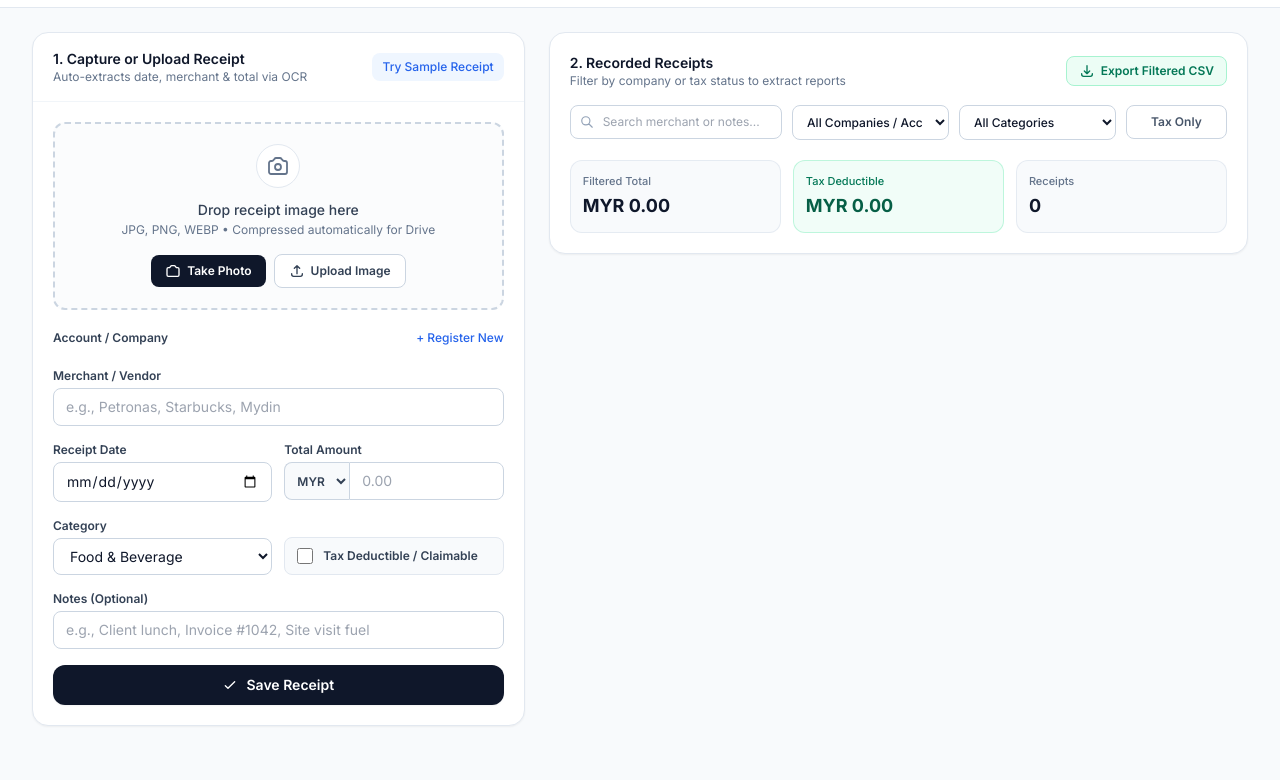
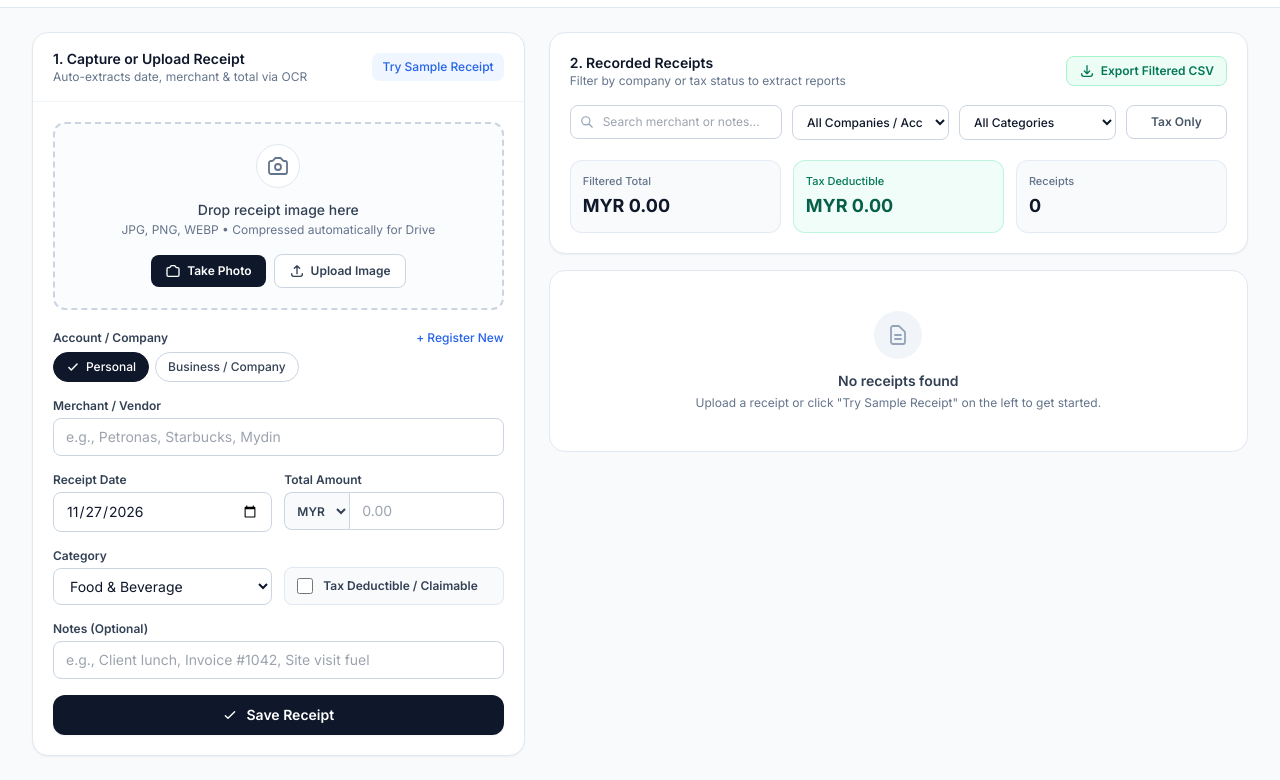
Before and after one commit to amkamarul/recieptkam, a plain HTML site: page index.html in a window 1280 px wide. Shown: the part 57-837 px from the top of the page. Before the commit the page ends 807 px from the top, so only its background shows below. Drawn offline with nearby package versions, Linux system fonts and the light colour scheme.

Commit message:
Update index.html

```diff
--- a/index.html
+++ b/index.html
@@ -521,6 +521,7 @@ function doGet() {
     .setMimeType(ContentService.MimeType.JSON);
 }`;
 
+    // Application state
     let receipts = loadJSON(STORAGE_KEYS.RECEIPTS, []);
     let companies = loadJSON(STORAGE_KEYS.COMPANIES, ['Personal', 'Business / Company']);
     let scriptUrl = localStorage.getItem(STORAGE_KEYS.SCRIPT_URL) || '';
@@ -528,6 +529,16 @@ function doGet() {
     let currentImageDataUrl = '';
     let currentImageBase64 = '';
     let taxFilterOnly = false;
+
+    // Escape HTML to prevent XSS when rendering dynamic text
+    function escapeHtml(str) {
+      return String(str ?? '')
+        .replace(/&/g, '&amp;')
+        .replace(/</g, '&lt;')
+        .replace(/>/g, '&gt;')
+        .replace(/"/g, '&quot;')
+        .replace(/'/g, '&#39;');
+    }
 
     function loadJSON(key, fallback) {
       try {
@@ -543,6 +554,7 @@ function doGet() {
         localStorage.setItem(STORAGE_KEYS.RECEIPTS, JSON.stringify(receipts));
         localStorage.setItem(STORAGE_KEYS.COMPANIES, JSON.stringify(companies));
       } catch (e) {
+        // Fallback if localStorage quota is exceeded by cached thumbnails
         receipts.forEach((r, idx) => { if (idx > 15) r.thumbnail = ''; });
         try { localStorage.setItem(STORAGE_KEYS.RECEIPTS, JSON.stringify(receipts)); } catch {}
       }
@@ -1320,3 +1332,14 @@ function doGet() {
       link.click();
       URL.revokeObjectURL(link.href);
       showToast('CSV exported!', 'success');
+    });
+
+    // Initialize UI on page load
+    document.getElementById('inputDate').value = new Date().toISOString().split('T')[0];
+    renderCompanies();
+    updateGoogleStatusUI();
+    updateOcrLabel();
+    renderReceipts();
+  </script>
+</body>
+</html>
```
